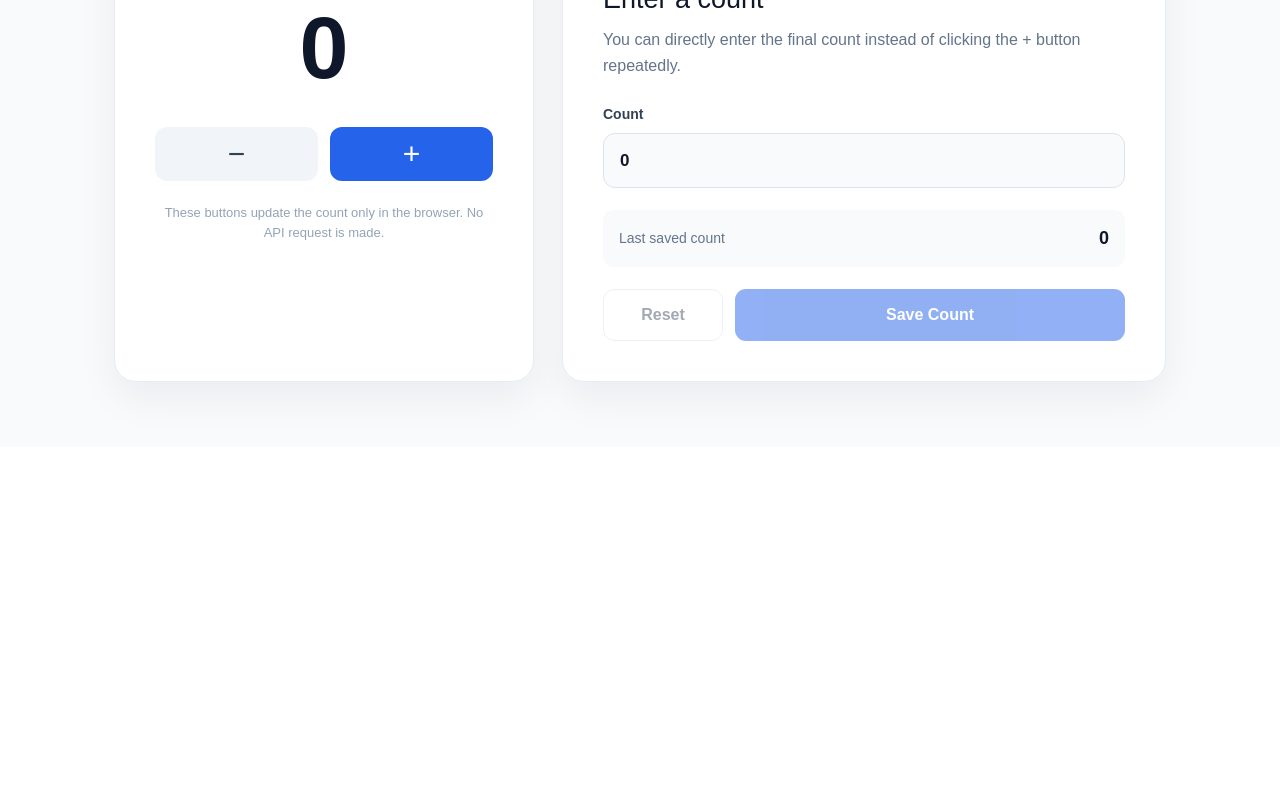
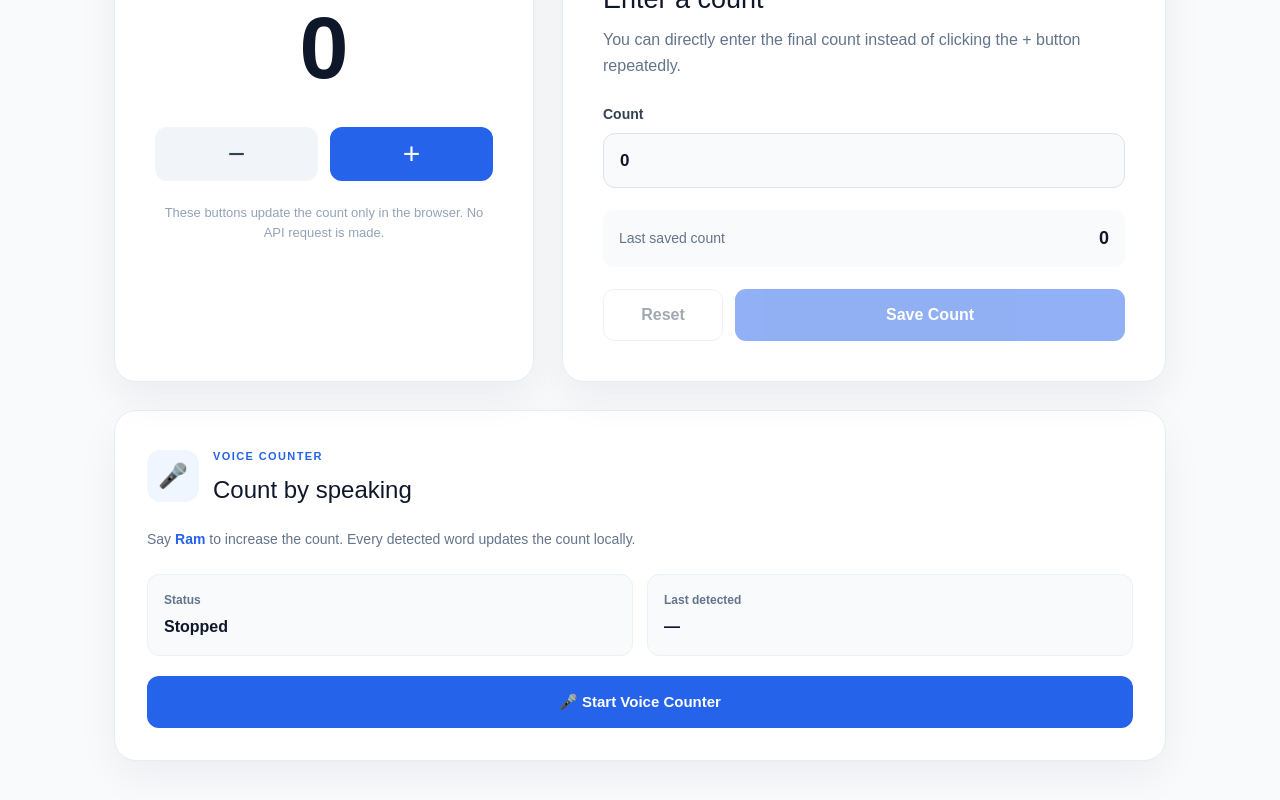
Before and after one commit to forwebdevelopment/couter, a Next.js app: page /dashboard in a window 1280 px wide. Shown: the part 390-1190 px from the top of the page. Before the commit the page ends 837 px from the top, so only its background shows below. Built offline with nearby package versions, Linux system fonts and the light colour scheme; no server answers; the database is empty; sample sign-in values are in the browser's storage.

Commit message:
updated code

```diff
--- a/app/dashboard/page.js
+++ b/app/dashboard/page.js
@@ -2,7 +2,7 @@
 
 import { useEffect, useState } from "react";
 import { useRouter } from "next/navigation";
-
+import useVoiceCounter from "../hooks/useVoiceCounter";
 export default function DashboardPage() {
   const router = useRouter();
 
@@ -18,6 +18,29 @@ export default function DashboardPage() {
   const [saving, setSaving] = useState(false);
   const [message, setMessage] = useState("");
 
+
+  const {
+  supported,
+  isListening,
+  lastSpokenWord,
+  voiceMessage,
+  startListening,
+  stopListening,
+} = useVoiceCounter({
+  targetWords: ["ram", "राम"],
+
+  language: "hi-IN",
+
+  onCountIncrease: (amount) => {
+    setCount(
+      (previous) =>
+        Number(previous || 0) +
+        amount
+    );
+
+    setMessage("");
+  },
+});
   useEffect(() => {
     const storedUser = localStorage.getItem("user");
 
@@ -349,7 +372,89 @@ export default function DashboardPage() {
 
         </div>
 
+
+        <div className="voice-card">
+
+  <div className="voice-card-header">
+    <div className="voice-icon">
+      🎤
+    </div>
+
+    <div>
+      <span className="voice-label">
+        VOICE COUNTER
+      </span>
+
+      <h2>
+        Count by speaking
+      </h2>
+    </div>
+  </div>
+
+  <p className="voice-description">
+    Say <strong>Ram</strong> to increase the count.
+    Every detected word updates the count locally.
+  </p>
+
+  <div className="voice-info-grid">
+
+    <div className="voice-info-box">
+      <span>Status</span>
+
+      <strong>
+        {isListening
+          ? "Listening..."
+          : "Stopped"}
+      </strong>
+    </div>
+
+    <div className="voice-info-box">
+      <span>Last detected</span>
+
+      <strong>
+        {lastSpokenWord || "—"}
+      </strong>
+    </div>
+
+  </div>
+
+  {!supported ? (
+
+    <div className="voice-error">
+      Voice recognition is not supported
+      in this browser.
+    </div>
+
+  ) : !isListening ? (
+
+    <button
+      className="start-voice-btn"
+      onClick={startListening}
+    >
+      🎤 Start Voice Counter
+    </button>
+
+  ) : (
+
+    <button
+      className="stop-voice-btn"
+      onClick={stopListening}
+    >
+      Stop Voice Counter
+    </button>
+
+  )}
+
+  {voiceMessage && (
+    <div className="voice-message">
+      {voiceMessage}
+    </div>
+  )}
+
+</div>
+
       </section>
+
 
       <style jsx>{`
 
@@ -795,6 +900,195 @@ export default function DashboardPage() {
   color: #2563eb;
 }
 
+.voice-card {
+  margin-top: 28px;
+
+  padding: 32px;
+
+  background: #ffffff;
+
+  border: 1px solid #e8edf5;
+
+  border-radius: 22px;
+
+  box-shadow:
+    0 16px 40px
+    rgba(15, 23, 42, 0.05);
+}
+
+.voice-card-header {
+  display: flex;
+
+  align-items: center;
+
+  gap: 14px;
+}
+
+.voice-icon {
+  width: 52px;
+  height: 52px;
+
+  display: flex;
+
+  align-items: center;
+  justify-content: center;
+
+  border-radius: 14px;
+
+  background: #eff6ff;
+
+  font-size: 24px;
+}
+
+.voice-label {
+  color: #2563eb;
+
+  font-size: 11px;
+  font-weight: 800;
+
+  letter-spacing: 1.4px;
+}
+
+.voice-card-header h2 {
+  margin: 5px 0 0;
+
+  color: #0f172a;
+
+  font-size: 24px;
+}
+
+.voice-description {
+  margin: 20px 0 22px;
+
+  color: #64748b;
+
+  font-size: 14px;
+
+  line-height: 1.7;
+}
+
+.voice-description strong {
+  color: #2563eb;
+}
+
+.voice-info-grid {
+  display: grid;
+
+  grid-template-columns:
+    repeat(2, 1fr);
+
+  gap: 14px;
+
+  margin-bottom: 20px;
+}
+
+.voice-info-box {
+  padding: 16px;
+
+  background: #f8fafc;
+
+  border-radius: 12px;
+
+  border: 1px solid #edf2f7;
+}
+
+.voice-info-box span {
+  display: block;
+
+  margin-bottom: 6px;
+
+  color: #64748b;
+
+  font-size: 12px;
+
+  font-weight: 600;
+}
+
+.voice-info-box strong {
+  color: #0f172a;
+
+  font-size: 16px;
+}
+
+.start-voice-btn,
+.stop-voice-btn {
+  width: 100%;
+
+  height: 52px;
+
+  border: none;
+
+  border-radius: 12px;
+
+  color: #ffffff;
+
+  font-size: 15px;
+
+  font-weight: 700;
+
+  cursor: pointer;
+
+  transition: 0.2s;
+}
+
+.start-voice-btn {
+  background: #2563eb;
+}
+
+.start-voice-btn:hover {
+  background: #1d4ed8;
+}
+
+.stop-voice-btn {
+  background: #dc2626;
+}
+
+.stop-voice-btn:hover {
+  background: #b91c1c;
+}
+
+.voice-message {
+  margin-top: 14px;
+
+  padding: 12px 14px;
+
+  border-radius: 10px;
+
+  background: #eff6ff;
+
+  color: #1d4ed8;
+
+  font-size: 13px;
+
+  font-weight: 600;
+}
+
+.voice-error {
+  padding: 14px;
+
+  border-radius: 10px;
+
+  background: #fef2f2;
+
+  color: #b91c1c;
+
+  font-size: 14px;
+
+  border: 1px solid #fecaca;
+}
+
+@media(max-width: 600px) {
+
+  .voice-card {
+    padding: 24px 20px;
+  }
+
+  .voice-info-grid {
+    grid-template-columns: 1fr;
+  }
+
+}
+
       `}</style>
 
     </main>
--- /dev/null
+++ b/app/hooks/useVoiceCounter.js
@@ -0,0 +1,172 @@
+"use client";
+
+import { useEffect, useRef, useState } from "react";
+
+export default function useVoiceCounter({
+  onCountIncrease,
+  targetWords = ["ram", "राम"],
+  language = "hi-IN",
+}) {
+  const recognitionRef = useRef(null);
+
+  const [isListening, setIsListening] = useState(false);
+  const [lastSpokenWord, setLastSpokenWord] = useState("");
+  const [voiceMessage, setVoiceMessage] = useState("");
+  const [supported, setSupported] = useState(true);
+
+  useEffect(() => {
+    if (typeof window === "undefined") {
+      return;
+    }
+
+    const SpeechRecognition =
+      window.SpeechRecognition ||
+      window.webkitSpeechRecognition;
+
+    if (!SpeechRecognition) {
+      setSupported(false);
+
+      setVoiceMessage(
+        "Voice recognition is not supported in this browser."
+      );
+
+      return;
+    }
+
+    const recognition =
+      new SpeechRecognition();
+
+    recognition.continuous = true;
+    recognition.interimResults = false;
+    recognition.lang = language;
+
+    recognition.onresult = (event) => {
+      const result =
+        event.results[event.results.length - 1];
+
+      const transcript =
+        result[0].transcript
+          .trim()
+          .toLowerCase();
+
+      setLastSpokenWord(transcript);
+
+      const words =
+        transcript.split(/\s+/);
+
+      let detectedCount = 0;
+
+      words.forEach((word) => {
+        if (
+          targetWords
+            .map((item) => item.toLowerCase())
+            .includes(word)
+        ) {
+          detectedCount++;
+        }
+      });
+
+      if (
+        detectedCount > 0 &&
+        onCountIncrease
+      ) {
+        onCountIncrease(detectedCount);
+      }
+    };
+
+    recognition.onerror = (event) => {
+      console.error(
+        "Speech recognition error:",
+        event.error
+      );
+
+      setVoiceMessage(
+        `Microphone error: ${event.error}`
+      );
+    };
+
+    recognition.onend = () => {
+      if (
+        recognitionRef.current
+          ?.keepListening
+      ) {
+        try {
+          recognition.start();
+        } catch (error) {
+          console.error(error);
+        }
+      } else {
+        setIsListening(false);
+      }
+    };
+
+    recognitionRef.current =
+      recognition;
+
+    return () => {
+      recognition.keepListening =
+        false;
+
+      recognition.stop();
+    };
+  }, [
+    language,
+    onCountIncrease,
+    targetWords,
+  ]);
+
+
+  function startListening() {
+    if (!recognitionRef.current) {
+      setVoiceMessage(
+        "Voice recognition is not available."
+      );
+
+      return;
+    }
+
+    try {
+      recognitionRef.current.keepListening =
+        true;
+
+      recognitionRef.current.start();
+
+      setIsListening(true);
+
+      setVoiceMessage(
+        `Listening... Say "${targetWords[0]}"`
+      );
+
+    } catch (error) {
+      console.error(error);
+    }
+  }
+
+
+  function stopListening() {
+    if (!recognitionRef.current) {
+      return;
+    }
+
+    recognitionRef.current.keepListening =
+      false;
+
+    recognitionRef.current.stop();
+
+    setIsListening(false);
+
+    setVoiceMessage(
+      "Voice counter stopped."
+    );
+  }
+
+
+  return {
+    supported,
+    isListening,
+    lastSpokenWord,
+    voiceMessage,
+    startListening,
+    stopListening,
+  };
+}
```
